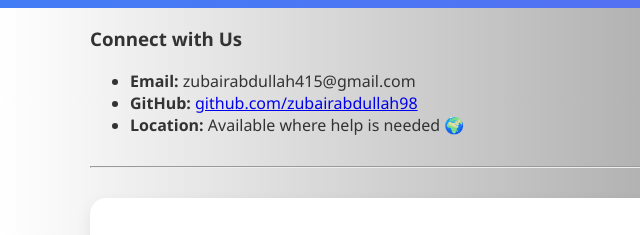
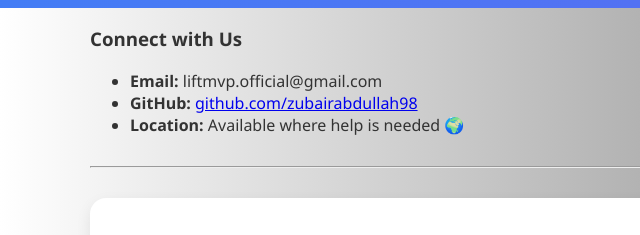
Before and after one commit to zubairabdullah98/lift-portfolio, a plain HTML site: page index.html in a window 1280 px wide. Shown: the part 2951-3186 px from the top of the page, 0-640 px from the left. Drawn offline with Linux system fonts and the light colour scheme.

Commit message:
Update index.html

```diff
--- a/index.html
+++ b/index.html
@@ -502,7 +502,7 @@
   <section class="container">
     <h3>Connect with Us</h3>
     <ul class="contact-list">
-        <li><strong>Email:</strong> zubairabdullah415@gmail.com</li>
+        <li><strong>Email:</strong> liftmvp.official@gmail.com</li>
         <li><strong>GitHub:</strong> <a href="https://github.com/zubairabdullah98" target="_blank">github.com/zubairabdullah98</a></li>
         <li><strong>Location:</strong> Available where help is needed 🌍</li>
     </ul>
```
